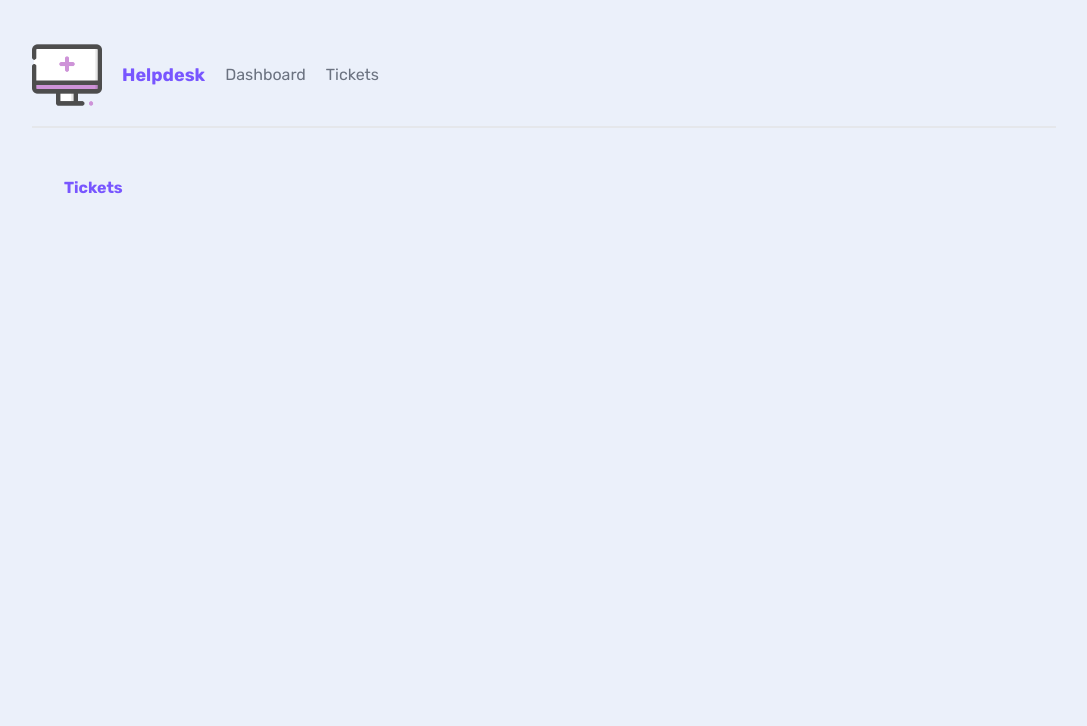
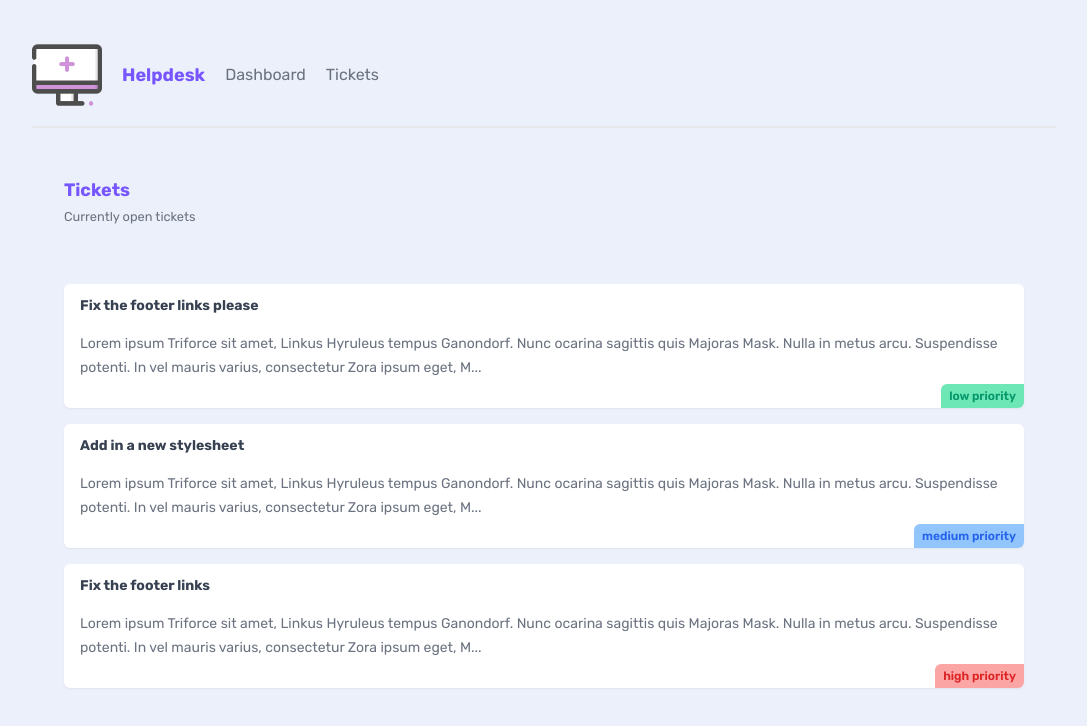
Before and after one commit to Maxisab/tutorial-helpdesk, a Next.js app: page /tickets in a window 1280 px wide. Shown: the top 726 px of the page, without its empty margins (96-1183 px from the left). Built offline with nearby package versions, Linux system fonts and the light colour scheme; data requests are answered from the project's data file.

Commit message:
added db and fetch for the db

```diff
--- /dev/null
+++ b/_data/db.json
@@ -0,0 +1,25 @@
+{
+  "tickets": [
+    {
+      "id": "1",
+      "title": "Fix the footer links please",
+      "body": "Lorem ipsum Triforce sit amet, Linkus Hyruleus tempus Ganondorf. Nunc ocarina sagittis quis Majoras Mask. Nulla in metus arcu. Suspendisse potenti. In vel mauris varius, consectetur Zora ipsum eget, Master Sword porttitor urna. Fusce elementum urna elit, eget eleifend velit consectetur eget. Integer vel lobortis ipsum, vitae auctor Ocarina of Time. Donec sed urna dapibus, interdum magna a, eleifend magna. Curabitur tincidunt enim a neque volutpat. Phasellus auctor magna vel nunc pretium, ut volutpat justo tristique. Pellentesque cursus convallis mauris, in tempus enim tincidunt vitae.",
+      "priority": "low",
+      "user_email": "mario@netninja.dev"
+    },
+    {
+      "id": "2",
+      "title": "Add in a new stylesheet",
+      "body": "Lorem ipsum Triforce sit amet, Linkus Hyruleus tempus Ganondorf. Nunc ocarina sagittis quis Majoras Mask. Nulla in metus arcu. Suspendisse potenti. In vel mauris varius, consectetur Zora ipsum eget, Master Sword porttitor urna. Fusce elementum urna elit, eget eleifend velit consectetur eget. Integer vel lobortis ipsum, vitae auctor Ocarina of Time. Donec sed urna dapibus, interdum magna a, eleifend magna. Curabitur tincidunt enim a neque volutpat. Phasellus auctor magna vel nunc pretium, ut volutpat justo tristique. Pellentesque cursus convallis mauris, in tempus enim tincidunt vitae.",
+      "priority": "medium",
+      "user_email": "mario@netninja.dev"
+    },
+    {
+      "id": "3",
+      "title": "Fix the footer links",
+      "body": "Lorem ipsum Triforce sit amet, Linkus Hyruleus tempus Ganondorf. Nunc ocarina sagittis quis Majoras Mask. Nulla in metus arcu. Suspendisse potenti. In vel mauris varius, consectetur Zora ipsum eget, Master Sword porttitor urna. Fusce elementum urna elit, eget eleifend velit consectetur eget. Integer vel lobortis ipsum, vitae auctor Ocarina of Time. Donec sed urna dapibus, interdum magna a, eleifend magna. Curabitur tincidunt enim a neque volutpat. Phasellus auctor magna vel nunc pretium, ut volutpat justo tristique. Pellentesque cursus convallis mauris, in tempus enim tincidunt vitae.",
+      "priority": "high",
+      "user_email": "peach@netninja.dev"
+    }
+  ]
+}
--- /dev/null
+++ b/app/tickets/TicketList.jsx
@@ -0,0 +1,30 @@
+async function getTickets() {
+  const res = await fetch('http://localhost:4000/tickets', {
+    next: {
+      revalidate: 0 // use 0 to opt out of using cache
+    }
+  })
+
+  return res.json()
+}
+
+export default async function TicketList() {
+  const tickets = await getTickets()
+
+  return (
+    <>
+    {tickets.map((ticket) => (
+      <div key={ticket.id} className="card my-5">
+        <h3>{ticket.title}</h3>
+        <p>{ticket.body.slice(0,200)}...</p>
+        <div className={`pill ${ticket.priority}`}>
+          {ticket.priority} priority
+        </div>
+      </div>
+    ))}
+    {tickets.length === 0 && (
+      <p className="text-center">There are no open tickets, yay!</p>
+    )}
+    </>
+  )
+}
--- a/app/tickets/page.jsx
+++ b/app/tickets/page.jsx
@@ -1,7 +1,15 @@
+import TicketList from "./TicketList";
+
 export default function Tickets() {
   return (
     <main>
-      <h2>Tickets</h2>
+      <nav>
+        <div>
+          <h2>Tickets</h2>
+          <p><small>Currently open tickets</small></p>
+        </div>
+      </nav>
+      <TicketList />
     </main>
   )
 }
```
